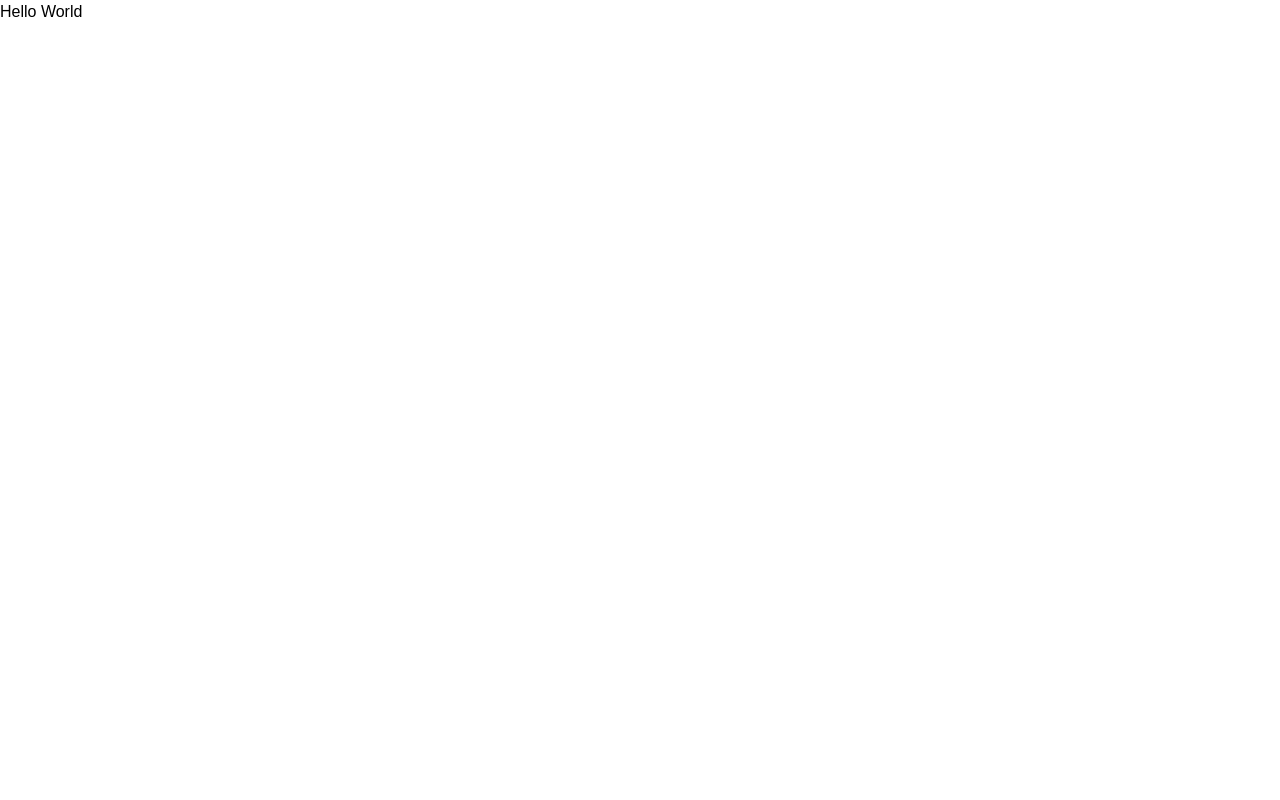
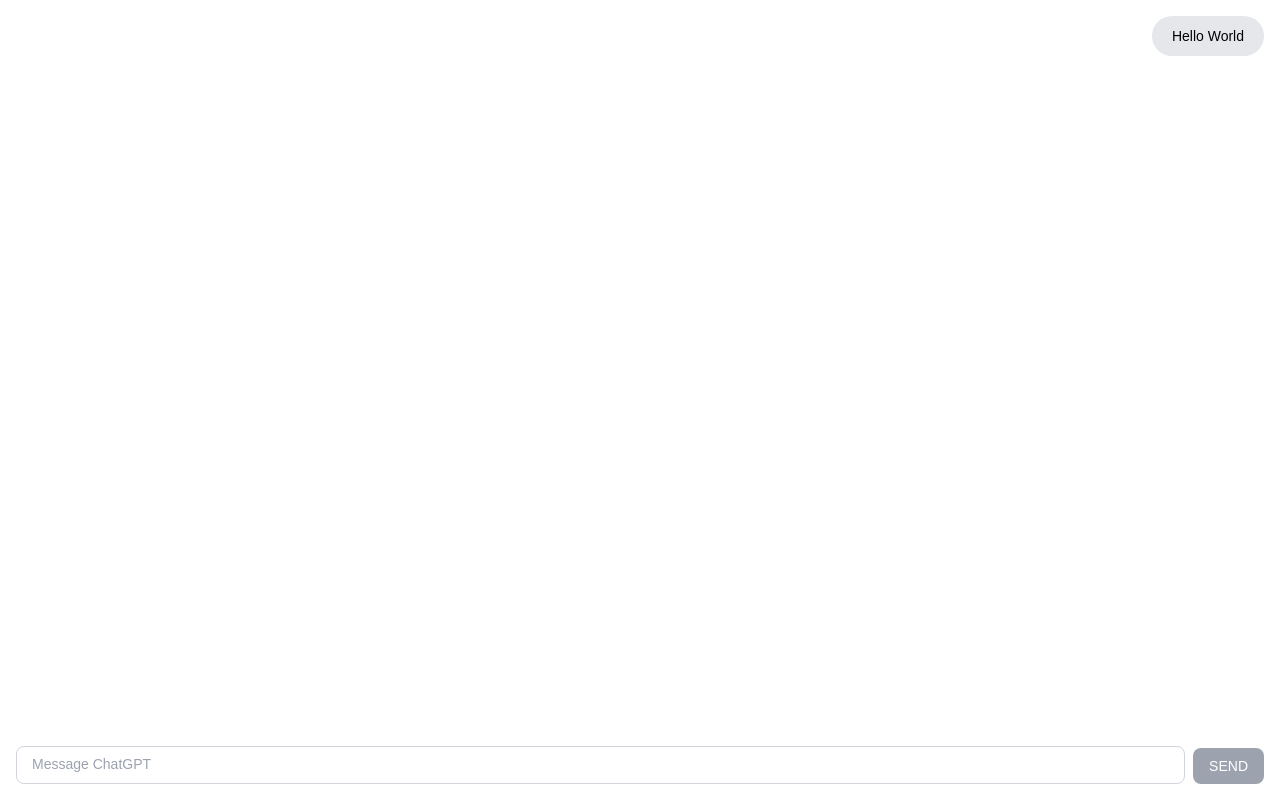
Before and after one commit to paigekim29/openai-streaming-nextjs, a Next.js app: page / in a window 1280 px wide. Built offline with nearby package versions, Linux system fonts and the light colour scheme.

Commit message:
Add markup and styling for Message component

```diff
--- a/src/app/layout.tsx
+++ b/src/app/layout.tsx
@@ -1,5 +1,8 @@
+import DefaultLayout from '@/components/layout/DefaultLayout';
+
+import './globals.css';
+
 import type { Metadata } from 'next';
-import './globals.css';
 
 export const metadata: Metadata = {
   title: 'Frontend Chat Application',
@@ -13,7 +16,9 @@ export default function RootLayout({
 }>) {
   return (
     <html lang='en'>
-      <body>{children}</body>
+      <body>
+        <DefaultLayout>{children}</DefaultLayout>
+      </body>
     </html>
   );
 }
--- a/src/app/page.tsx
+++ b/src/app/page.tsx
@@ -1,3 +1,40 @@
-export default function Home() {
-  return <div>Hello World</div>;
+'use client';
+
+import { useEffect, useRef, useState } from 'react';
+
+import LeftMessage from '@/components/message/LeftMessage';
+import RightMessage from '@/components/message/RightMessage';
+import MessageForm from '@/components/message/MessageForm';
+
+export default function MessageList() {
+  const messagesEndRef = useRef<HTMLDivElement | null>(null);
+  const [messages, setMessages] = useState([{ isUser: true, text: 'Hello World' }]);
+
+  const handleSendMessage = (message: string) => {
+    setMessages((prevMessages) => [...prevMessages, { isUser: true, text: message }]);
+
+    // TODO OpenAI API 호출
+  };
+
+  useEffect(() => {
+    if (messagesEndRef.current) {
+      messagesEndRef.current.scrollIntoView({ behavior: 'smooth' });
+    }
+  }, [messages]);
+
+  return (
+    <div className='flex flex-1 flex-col'>
+      <div className='flex-1 overflow-auto p-4'>
+        {messages.map((message, index) =>
+          message.isUser ? (
+            <RightMessage key={index} text={message.text} isLast={messages.length === index + 1} />
+          ) : (
+            <LeftMessage key={index} text={message.text} isLast={messages.length === index + 1} />
+          ),
+        )}
+        <div ref={messagesEndRef} />
+      </div>
+      <MessageForm onSendMessage={handleSendMessage} />
+    </div>
+  );
 }
--- /dev/null
+++ b/src/components/layout/DefaultLayout.tsx
@@ -0,0 +1,5 @@
+import { PropsWithChildren } from 'react';
+
+export default function DefaultLayout({ children }: PropsWithChildren) {
+  return <div className='flex h-screen max-w-full overflow-hidden text-sm'>{children}</div>;
+}
--- /dev/null
+++ b/src/components/message/LeftMessage.tsx
@@ -0,0 +1,17 @@
+interface LeftMessageProps {
+  text: string;
+  isLast: boolean;
+}
+
+export default function LeftMessage({ text, isLast }: LeftMessageProps) {
+  return (
+    <article className={`${!isLast && 'mb-4'} w-full`}>
+      <div className='flex w-full'>
+        <div
+          className='relative max-w-[70%] rounded-3xl bg-gray-100 px-5 py-2.5'
+          dangerouslySetInnerHTML={{ __html: text }}
+        />
+      </div>
+    </article>
+  );
+}
--- /dev/null
+++ b/src/components/message/MessageForm.tsx
@@ -0,0 +1,93 @@
+import { useState, useRef, useEffect, useCallback } from 'react';
+
+interface MessageFormProps {
+  onSendMessage: (text: string) => void;
+}
+
+export default function MessageForm({ onSendMessage }: MessageFormProps) {
+  const [input, setInput] = useState('');
+  const [isFocused, setIsFocused] = useState(false);
+  const paragraphRef = useRef<HTMLParagraphElement | null>(null);
+
+  useEffect(() => {
+    const textArea = paragraphRef.current;
+    if (textArea) {
+      textArea.style.height = 'auto';
+      textArea.style.height = `${Math.min(textArea.scrollHeight, 150)}px`;
+
+      if (!textArea.textContent?.trim()) {
+        textArea.style.height = 'auto';
+      }
+    }
+  }, [input]);
+
+  const handleSubmit = useCallback(
+    (e: React.FormEvent<HTMLFormElement>) => {
+      e.preventDefault();
+      onSendMessage(input);
+
+      if (paragraphRef.current) {
+        paragraphRef.current.innerHTML = '';
+      }
+      setInput('');
+    },
+    [input, onSendMessage],
+  );
+
+  const handleChange = useCallback(() => {
+    const textArea = paragraphRef.current;
+    if (textArea) {
+      setInput(textArea.innerHTML);
+    }
+  }, []);
+
+  const handleKeyDown = useCallback(
+    (e: React.KeyboardEvent<HTMLParagraphElement>) => {
+      if (e.key === 'Enter' && !e.shiftKey) {
+        e.preventDefault();
+        onSendMessage(input);
+
+        if (paragraphRef.current) {
+          paragraphRef.current.innerHTML = '';
+        }
+        setInput('');
+        paragraphRef.current?.blur();
+      }
+    },
+    [input, onSendMessage],
+  );
+
+  const handleFocus = () => setIsFocused(true);
+  const handleBlur = () => setIsFocused(false);
+
+  const isButtonDisabled = input.trim() === '';
+
+  return (
+    <form onSubmit={handleSubmit} className='flex px-4 pb-4'>
+      <div className='relative flex w-full items-end'>
+        <p
+          ref={paragraphRef}
+          contentEditable
+          suppressContentEditableWarning
+          onInput={handleChange}
+          onKeyDown={handleKeyDown}
+          onFocus={handleFocus}
+          onBlur={handleBlur}
+          className='max-h-[150px] w-full overflow-y-auto rounded-lg border border-gray-300 px-4 py-2 focus:outline-none focus:ring-2 focus:ring-blue-500'
+        />
+        {!isFocused && !input && (
+          <div className='pointer-events-none absolute left-0 top-0 px-4 py-2 text-gray-400'>Message ChatGPT</div>
+        )}
+        <button
+          type='submit'
+          disabled={isButtonDisabled}
+          className={`ml-2 h-min rounded-lg px-4 py-2 text-white focus:outline-none focus:ring-2 focus:ring-blue-500 ${
+            isButtonDisabled ? 'cursor-not-allowed bg-gray-400' : 'bg-blue-500 hover:bg-blue-600'
+          }`}
+        >
+          SEND
+        </button>
+      </div>
+    </form>
+  );
+}
--- /dev/null
+++ b/src/components/message/RightMessage.tsx
@@ -0,0 +1,17 @@
+interface RightMessageProps {
+  text: string;
+  isLast: boolean;
+}
+
+export default function RightMessage({ text, isLast }: RightMessageProps) {
+  return (
+    <article className={`${!isLast && 'mb-4'} w-full`}>
+      <div className='flex w-full justify-end'>
+        <div
+          className='relative max-w-[70%] rounded-3xl bg-gray-200 px-5 py-2.5'
+          dangerouslySetInnerHTML={{ __html: text }}
+        />
+      </div>
+    </article>
+  );
+}
```
